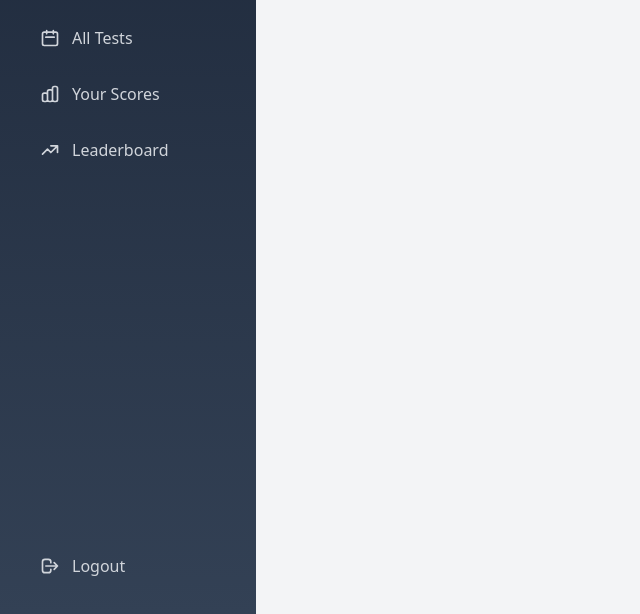
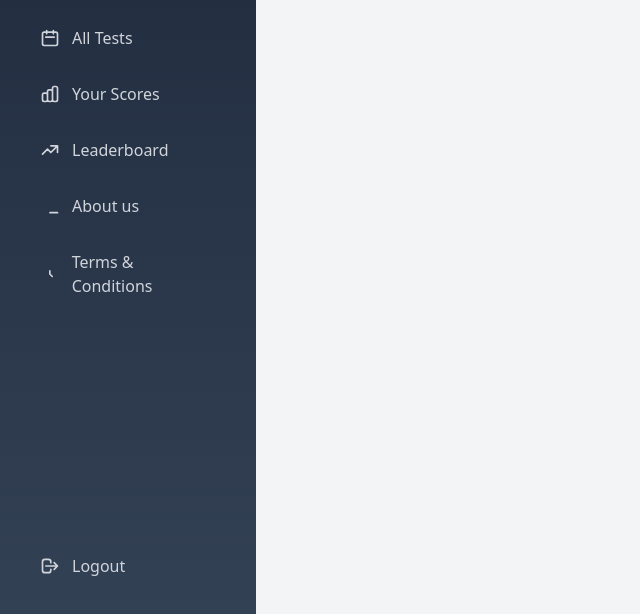
Before and after one commit to professional-hub/Exam, a Flask app: template Online-Examination-System-with-Timer-and-Leaderboard-main/templates/student_dashboard.html in a window 1280 px wide. Shown: the part 186-800 px from the top of the page, without its empty margins (0-640 px from the left). Run offline with Flask 3, Linux system fonts and the light colour scheme; the template is opened without the code that fills it, so the values that code supplies are empty; some libraries are stand-ins or nearby versions.

Commit message:
Update student_dashboard.html

```diff
--- a/Online-Examination-System-with-Timer-and-Leaderboard-main/templates/student_dashboard.html
+++ b/Online-Examination-System-with-Timer-and-Leaderboard-main/templates/student_dashboard.html
@@ -52,6 +52,20 @@
                     </svg>
                     Leaderboard
                 </a>
+                </a>
+                <a href="{{ url_for('about_us') }}" class="flex items-center px-4 py-3 text-gray-300 hover:text-white hover:bg-white hover:bg-opacity-10 rounded-lg transition duration-150">
+    <svg class="h-5 w-5 mr-3" fill="none" stroke="currentColor" viewBox="0 0 24 24">
+        <path stroke-linecap="round" stroke-linejoin="round" stroke-width="2" d="M12 20h9"></path>
+    </svg>
+    About us
+</a>
+
+<a href="{{ url_for('terms_conditions') }}" class="flex items-center px-4 py-3 text-gray-300 hover:text-white hover:bg-white hover:bg-opacity-10 rounded-lg transition duration-150">
+    <svg class="h-5 w-5 mr-3" fill="none" stroke="currentColor" viewBox="0 0 24 24">
+        <path stroke-linecap="round" stroke-linejoin="round" stroke-width="2" d="M12 8v4l3 3"></path>
+    </svg>
+    Terms & Conditions
+</a>
             </nav>
         </div>
 
```
